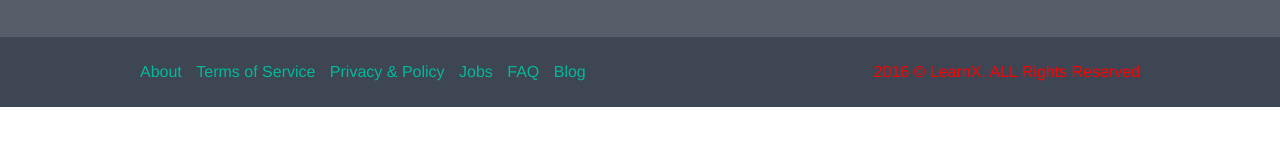
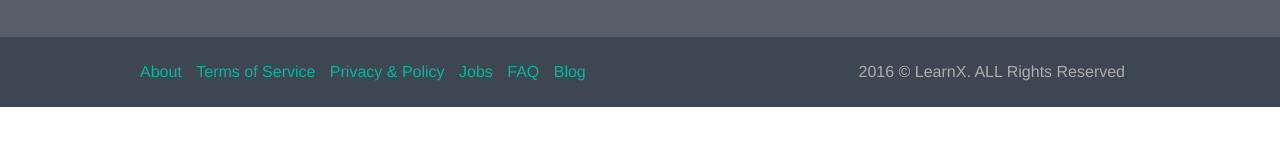
Before and after one commit to AurelianSpodarec/learnxx, a plain HTML site: page index.html in a window 1280 px wide. Shown: the part 292-438 px from the top of the page. Drawn offline with Linux system fonts and the light colour scheme; a web font is replaced by a local one.

Commit message:
initial commit

```diff
--- a/scss/components/_c-footer.scss
+++ b/scss/components/_c-footer.scss
@@ -19,7 +19,7 @@
 		    position: absolute;
 		    margin-top: 2px;
 		    height: 2px;
-		    width: 90%;
+		    width: 95%;
 		    -webkit-box-shadow: inset 100px 0 0 -2px #02b89a;
 		    -moz-box-shadow: inset 100px 0 0 -2px #02b89a;
 		    box-shadow: inset 100px 0 0 -2px #02b89a;
@@ -92,7 +92,8 @@
 	@include m(copyright) {
 		@include mq(medium-up) {
 			float: right;
-			color: red;
+			color: #adadad;
+			padding: 0 15px;
 		}
 	}
 
```
Also changed, not shown: css/application.css, 1 other file.
